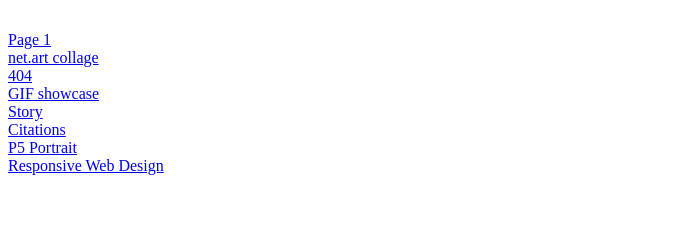
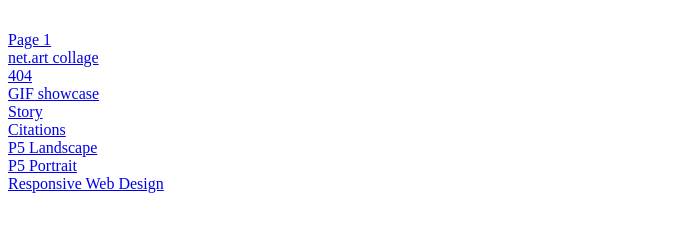
Before and after one commit to TAGARGO/TAGARGO.github.io, a plain HTML site: page index.html in a window 1280 px wide. Shown: the part 101-332 px from the top of the page, without its empty margins (0-689 px from the left). Drawn offline with Linux system fonts and the light colour scheme.

Commit message:
Add files via upload

```diff
--- a/index.html
+++ b/index.html
@@ -22,6 +22,8 @@
     <br />
         <a href="citation.html">Citations</a>
     <br />
+        <a href="404.html">P5 Landscape</a>
+    <br />
         <a href="SelfPortrait.html">P5 Portrait</a>
     <br />
         <a href="RWD.html">Responsive Web Design</a>
```
